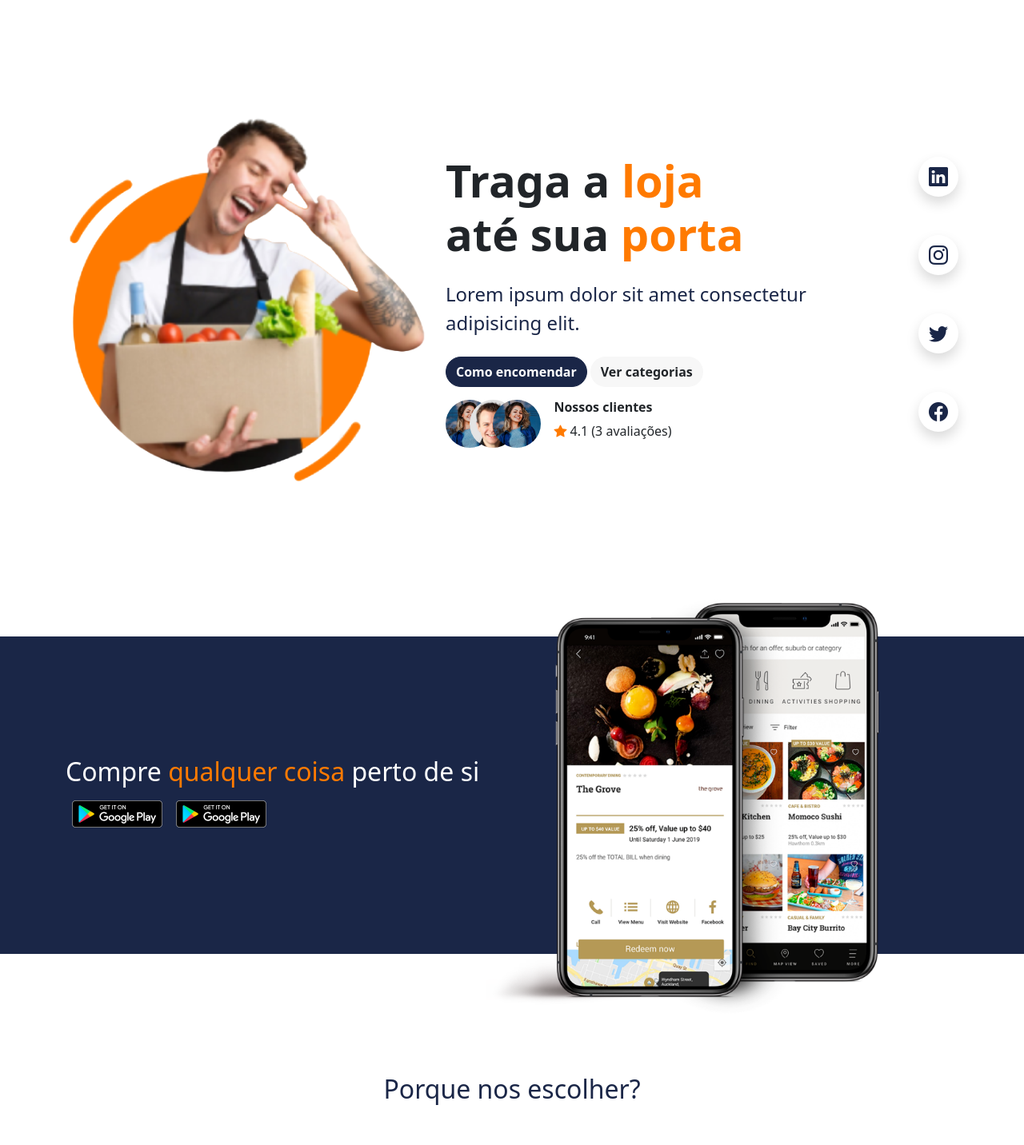
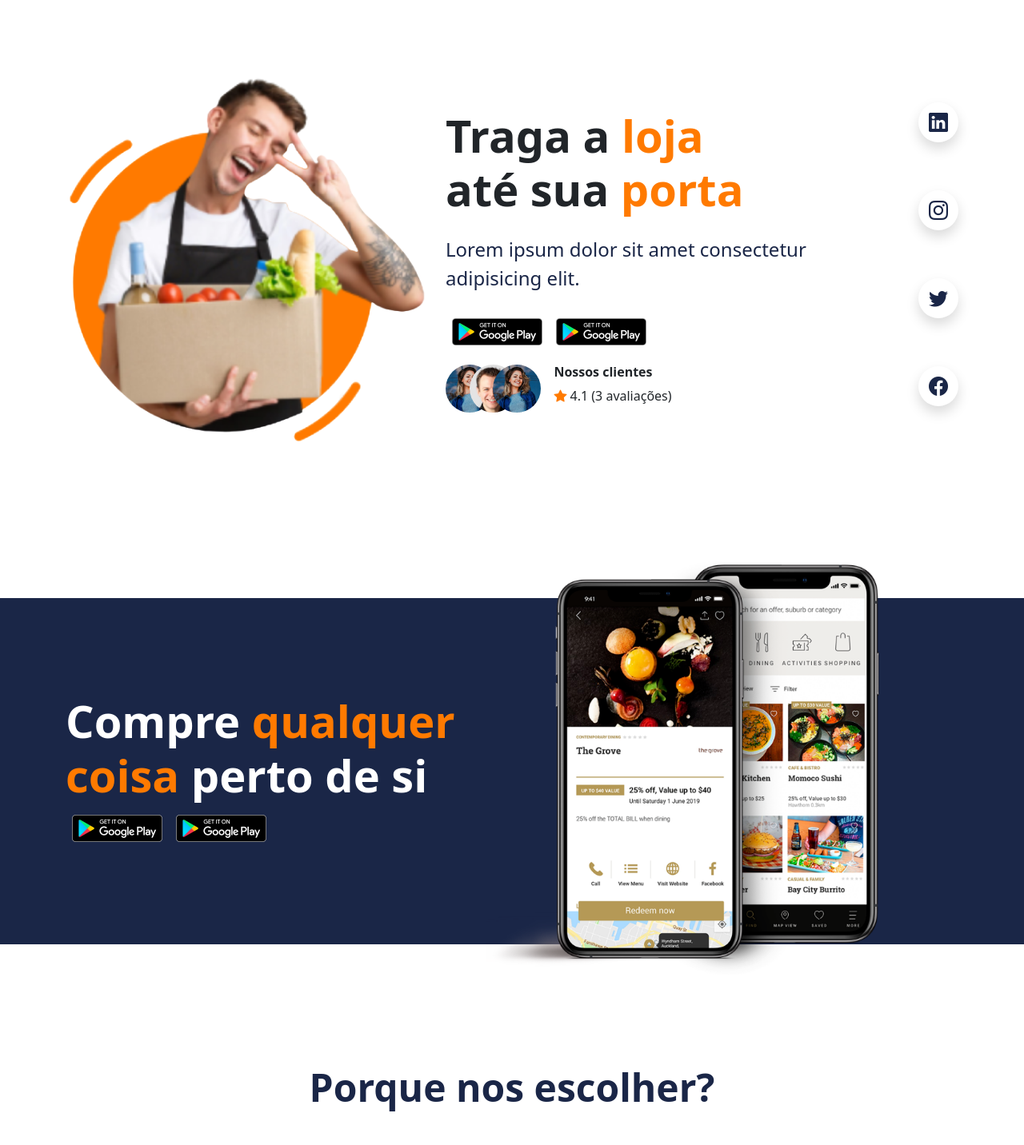
Before and after one commit to dorivaldovalentim/mamadu, a Vue app: page / in a window 1280 px wide. Shown: the part 120-1552 px from the top of the page at 80% size. Built offline with nearby package versions, Linux system fonts and the light colour scheme.

Commit message:
Fiz algumas alterações solicitadas pelo cliente

```diff
--- a/src/components/Home/GetMobileApp.vue
+++ b/src/components/Home/GetMobileApp.vue
@@ -5,13 +5,18 @@
     <div class="container">
       <div class="row align-items-stretch">
         <div class="col-12 col-md-6 col-lg-6 get-mobile-app-description">
-          <h2 class="text-white">
-            Compre <span class="text-secondary">qualquer coisa</span> perto de
-            si
+          <h2 class="display-4 fw-bold text-white">
+            Compre <span class="text-secondary">qualquer</span> <br />
+            <span class="text-secondary">coisa</span> perto de si
           </h2>
+
           <div class="d-flex">
-            <a href=""><img src="/src/assets/images/google-play.png" alt=""></a>
-            <a href=""><img src="/src/assets/images/google-play.png" alt=""></a>
+            <a href=""
+              ><img src="/src/assets/images/google-play.png" alt=""
+            /></a>
+            <a href=""
+              ><img src="/src/assets/images/google-play.png" alt=""
+            /></a>
           </div>
         </div>
 
@@ -29,7 +34,7 @@
 
 <style lang="scss" scoped>
 .get-mobile-app-description {
-  padding-block: 150px;
+  padding-block: 120px;
 }
 .phones-image {
   width: 650px;
--- a/src/components/Home/Hero.vue
+++ b/src/components/Home/Hero.vue
@@ -32,7 +32,7 @@ const socialNetworks = [
 </script>
 
 <template>
-  <header class="mt-5 mb-5 d-flex">
+  <header class="mt-5 d-flex">
     <div class="container d-flex">
       <div class="row align-items-center">
         <div class="col-12 col-md-5 col-lg-5">
@@ -54,16 +54,8 @@ const socialNetworks = [
           </p>
 
           <div class="d-flex">
-            <a href="#" class="btn btn-primary rounded-pill fw-bold text-white"
-              >Como encomendar</a
-            >
-
-            <a
-              href="#"
-              class="btn btn-light ms-1 rounded-pill fw-bold"
-              style="background-color: #f7f7f7"
-              >Ver categorias</a
-            >
+            <a href=""><img src="/src/assets/images/google-play.png" alt=""></a>
+            <a href=""><img src="/src/assets/images/google-play.png" alt=""></a>
           </div>
 
           <div class="customers-pictures d-flex mt-3">
@@ -99,7 +91,7 @@ const socialNetworks = [
             <li
               v-for="(item, index) in socialNetworks"
               :key="index"
-              class="icons fs-4 shadow d-inline-flex my-4 justify-content-center align-items-center rounded-circle"
+              class="icons fs-4 shadow d-inline-flex justify-content-center align-items-center rounded-circle"
             >
               <a :href="item.link" target="_blank" class="text-primary"
                 ><i class="bi" :class="item.icon"></i
@@ -114,8 +106,9 @@ const socialNetworks = [
 
 <style lang="scss" scoped>
 header {
-  height: calc(100vh - 55px);
-  min-height: 600px;
+  height: calc(100vh - 155px);
+  min-height: 500px;
+  margin-bottom: 100px;
 }
 .customers-pictures {
   width: 60px;
@@ -125,5 +118,6 @@ header {
 .icons {
   width: 50px;
   height: 50px;
+  margin-block: 30px;
 }
 </style>
--- a/src/components/Home/WhyChooseUs.vue
+++ b/src/components/Home/WhyChooseUs.vue
@@ -24,8 +24,12 @@ const data = [
 <template>
   <section id="why-choose-us" class="why-choose-us">
     <div class="container">
-      <div class="row justify-content-start justify-content-md-start justify-content-lg-around my-5">
-        <h2 class="text-center text-primary mb-5">Porque nos escolher?</h2>
+      <div
+        class="row justify-content-start justify-content-md-start justify-content-lg-around my-5"
+      >
+        <h2 class="display-5 fw-bold text-center text-primary">
+          Porque nos escolher?
+        </h2>
 
         <div
           v-for="(item, index) in data"
@@ -46,5 +50,9 @@ const data = [
 <style lang="scss" scoped>
 .why-choose-us {
   margin-top: 150px;
+
+  h2 {
+    margin-bottom: 70px;
+  }
 }
 </style>
--- a/src/components/Menu.vue
+++ b/src/components/Menu.vue
@@ -34,7 +34,7 @@ const data = [
             v-for="(item, index) in data"
             :key="index"
             :class="{ dropdown: item.subitems && item.subitems.length }"
-            class="nav-item"
+            class="nav-item mx-0 mx-md-3 mx-lg-4"
           >
             <a
               v-if="!(item.subitems && item.subitems.length)"
```
